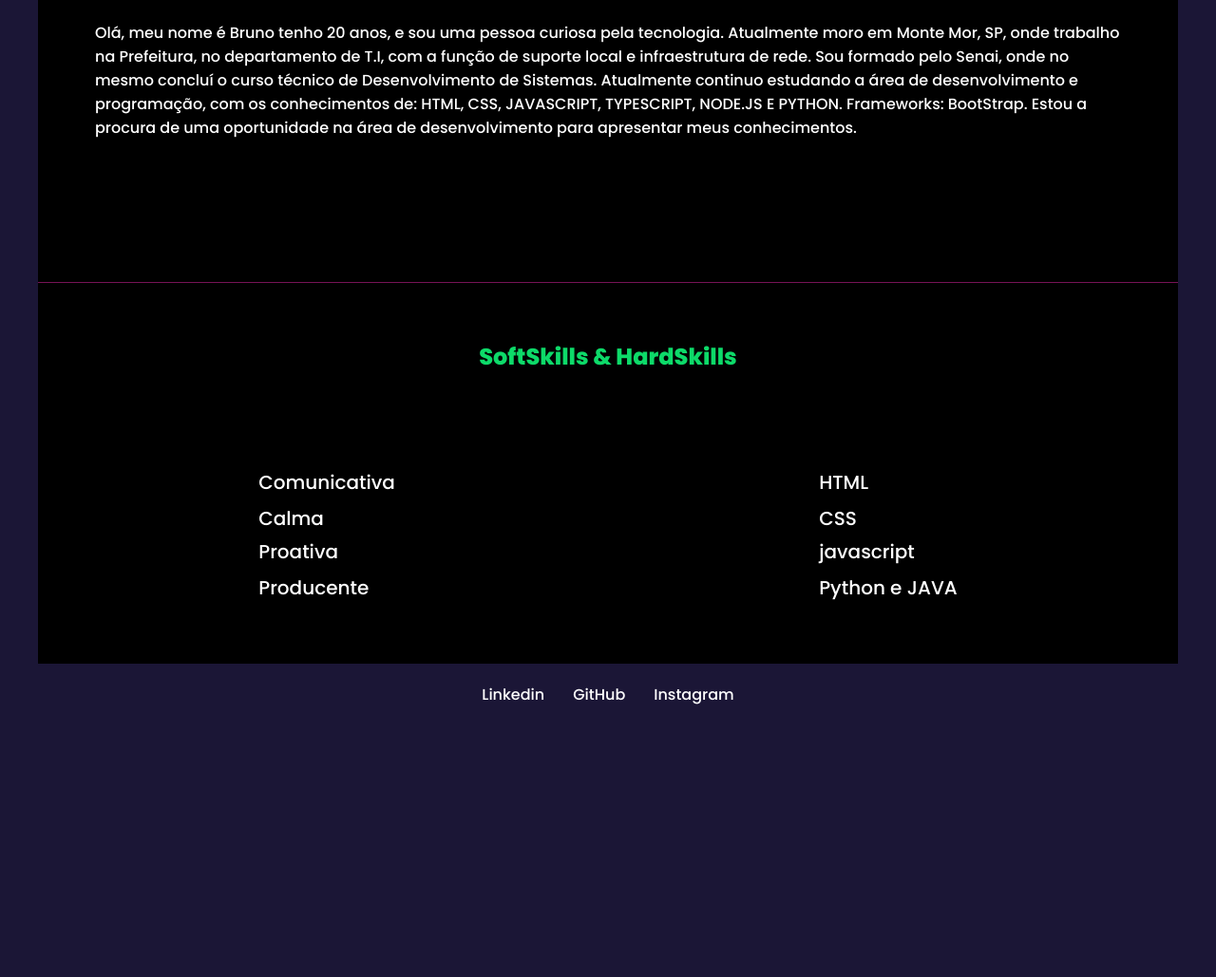
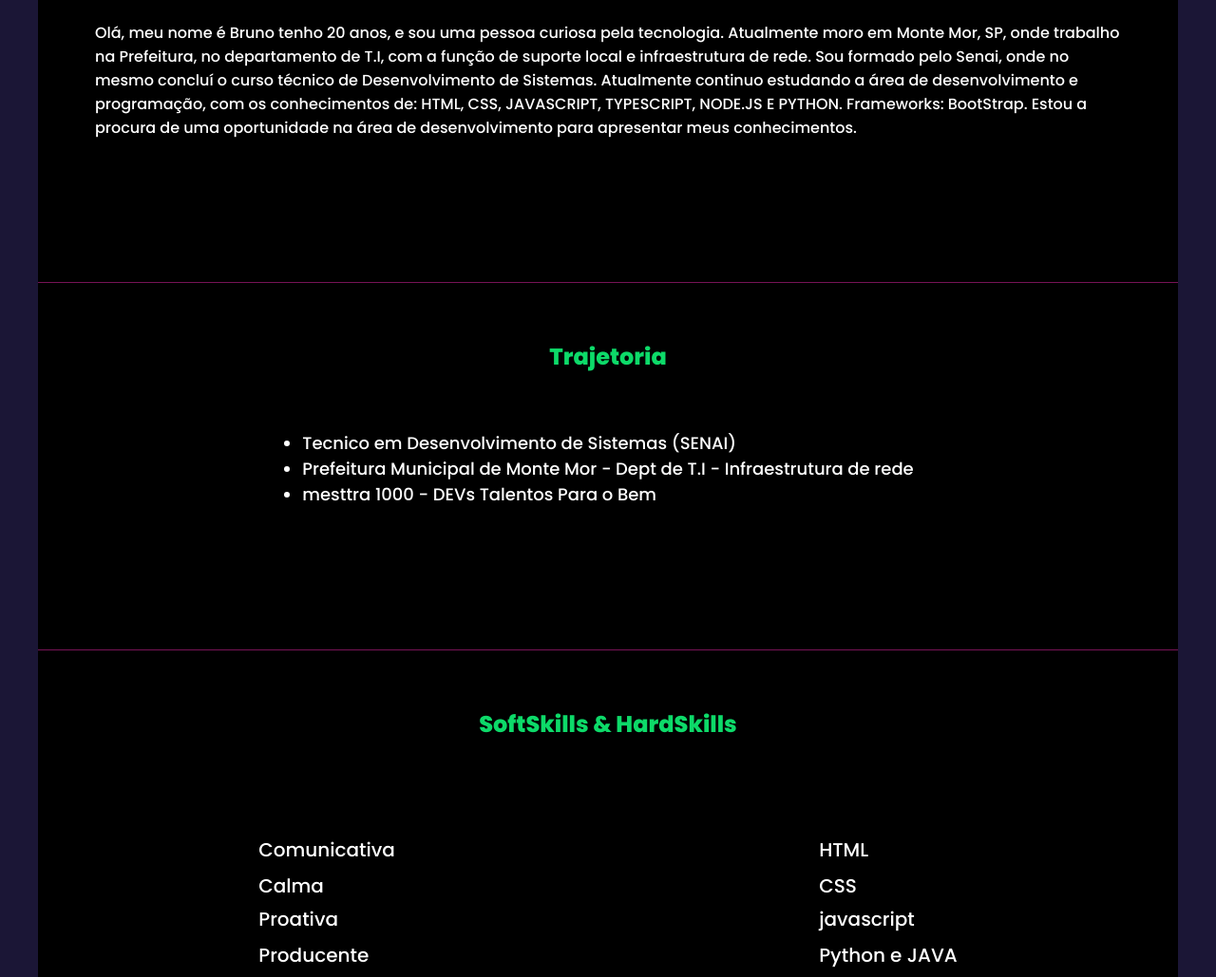
Before and after one commit to CastroBrunno/Portifolio-Brunno, a plain HTML site: page index.html in a window 1280 px wide. Shown: the part 799-1828 px from the top of the page at 95% size. Before the commit the page ends 1563 px from the top, so only its background shows below. Drawn offline with Linux system fonts and the light colour scheme.

Commit message:
V-0.0.3 - Inserindo a aba de trajetoria

```diff
--- a/css/style.css
+++ b/css/style.css
@@ -3,7 +3,6 @@
     padding: 0;
     margin: 0;
     box-sizing: border-box;
-    list-style: none;
     text-decoration: none;
 }
 body{
@@ -126,6 +125,7 @@ header .navegacao{
     grid-template-columns: 4fr 1fr;
     gap: 8px;
     padding-bottom: 5px;
+    list-style: none;
 }
 
 .section-redes{
@@ -142,6 +142,7 @@ header .navegacao{
     display: flex;
     gap: 10px;
     align-items: center;
+    list-style: none;
 }
 
 .section-redes li a {
@@ -161,3 +162,32 @@ header .navegacao{
 .section-redes li a:hover {
     color: rgb(13, 218, 105);
 }
+
+.section-trajetoria{
+    background-color: black;
+    color: white;
+    display: grid;
+    justify-content: space-around;
+    padding: 60px;
+    border-bottom: solid 1px #771356;
+    padding-bottom: 150px;
+}
+
+.section-trajetoria h2{
+    font-family: 'poppins';
+    align-items: center;
+    color: rgb(13, 218, 105);
+    padding-bottom: 60px;
+    text-align: center;
+}
+
+.section-trajetoria ul li{
+    font-family: 'poppins';
+    gap: 20px;
+    font-size: 18px;
+}
+
+.section-trajetoria ul{
+
+
+}
--- a/index.html
+++ b/index.html
@@ -37,6 +37,16 @@
             Estou a procura de uma oportunidade na área de desenvolvimento para apresentar meus conhecimentos.</p>
     </nav>
   </section>
+  <section class="section-trajetoria">
+    <nav>
+      <h2>Trajetoria</h2>
+      <ul>
+        <li>Tecnico em Desenvolvimento de Sistemas (SENAI)</li>
+        <li>Prefeitura Municipal de Monte Mor - Dept de T.I - Infraestrutura de rede</li>
+        <li>mesttra 1000 - DEVs Talentos Para o Bem</li>
+      </ul>
+    </nav>
+  </section>
   <section class="section-skills">
     <nav>
       <h2>SoftSkills & HardSkills</h2>
```
